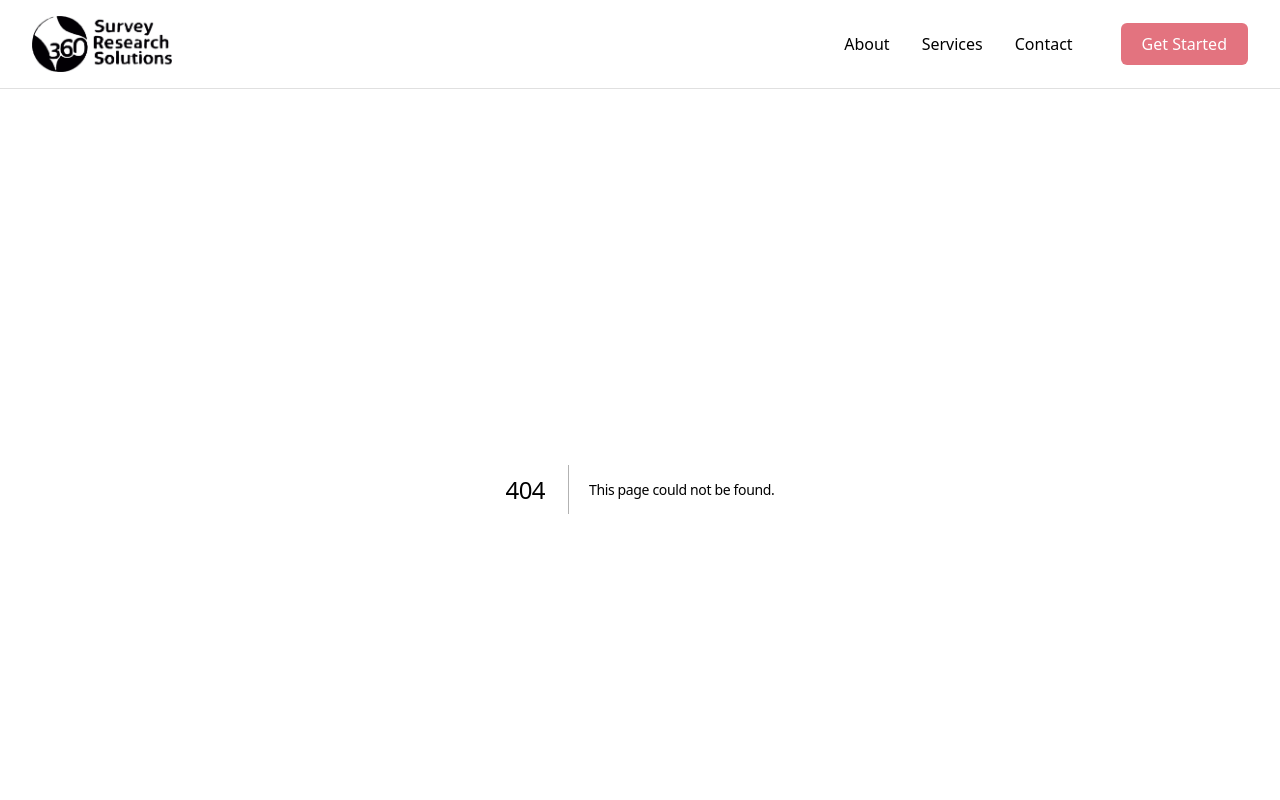
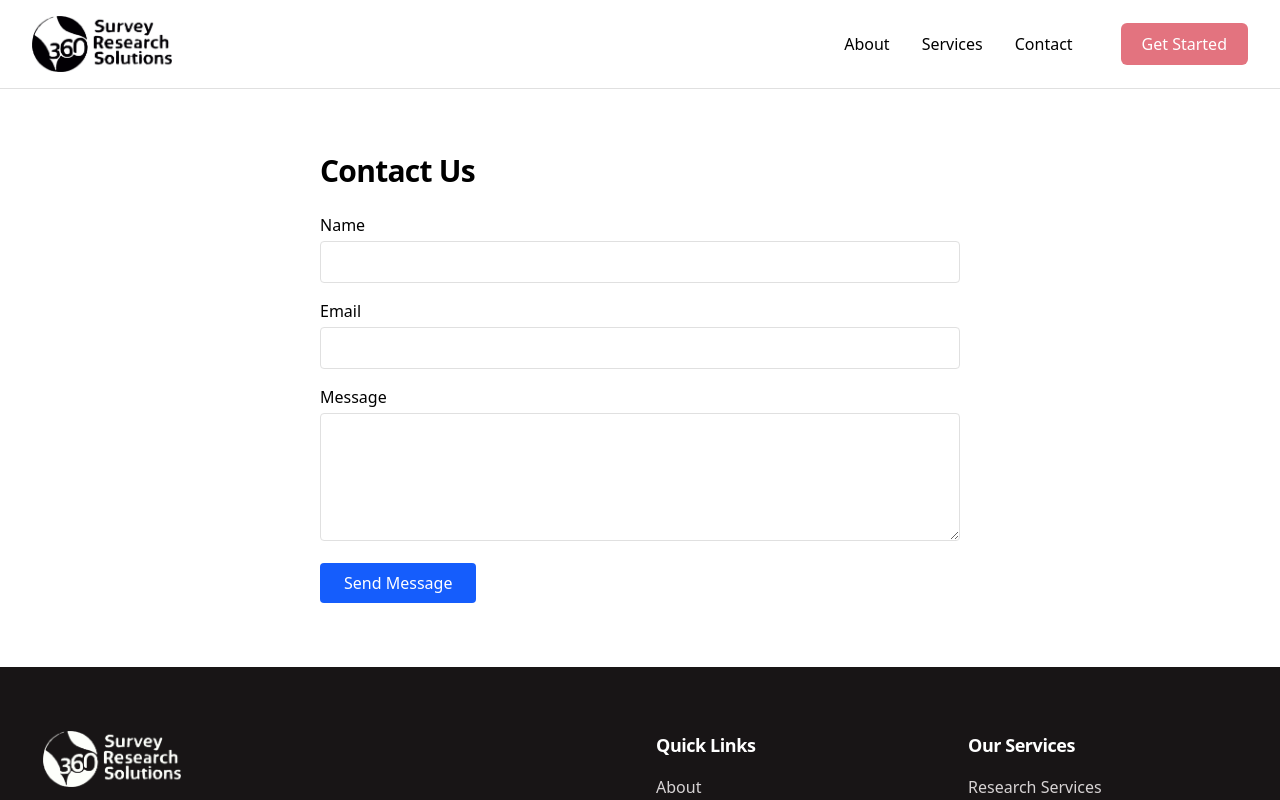
Before and after one commit to mensahdaniel/amc-painting-website, a Next.js app: page /contact in a window 1280 px wide. Before the commit this address had no page. Shown: the top 800 px of the page. Built offline with nearby package versions, Linux system fonts and the light colour scheme.

Commit message:
This is a React component for the Contact page that displays a simple form with inputs for Name, Email, and Message

```diff
--- /dev/null
+++ b/app/contact/page.tsx
@@ -0,0 +1,30 @@
+// This code lives in the file app/contact/page.tsx
+
+export default function ContactPage() {
+  return (
+    <div className="max-w-2xl mx-auto py-16 px-4">
+      <h1 className="text-3xl font-bold mb-6">Contact Us</h1>
+
+      <form className="space-y-4">
+        <div>
+          <label className="block mb-1 font-medium">Name</label>
+          <input type="text" className="w-full border rounded px-3 py-2" />
+        </div>
+
+        <div>
+          <label className="block mb-1 font-medium">Email</label>
+          <input type="email" className="w-full border rounded px-3 py-2" />
+        </div>
+
+        <div>
+          <label className="block mb-1 font-medium">Message</label>
+          <textarea className="w-full border rounded px-3 py-2 h-32" />
+        </div>
+
+        <button type="submit" className="bg-blue-600 text-white px-6 py-2 rounded hover:bg-blue-700">
+          Send Message
+        </button>
+      </form>
+    </div>
+  );
+}
--- /dev/null
+++ b/components/ui/header.tsx
@@ -0,0 +1,22 @@
+import React from "react";
+import Link from "next/link";
+
+// adding header component
+
+export default function Header() {
+  return (
+    <header className="bg-peach text-black p-4 flex justify-between items-center">
+      <h1 className="text-2xl font-bold">Survey 360 Research</h1>
+      <nav>
+        <ul className="flex space-x-6">
+          <li><Link href="/">Home</Link></li>
+          <li><Link href="/about">About</Link></li>
+          <li><Link href="/services">Services</Link></li>
+          <li><Link href="/projects">Projects</Link></li>
+          <li><Link href="/resources">Resources</Link></li>
+          <li><Link href="/contact">Contact</Link></li>
+        </ul>
+      </nav>
+    </header>
+  );
+}
```
Also changed, not shown: 1 other file (tests, documents, lock files or other folders).
